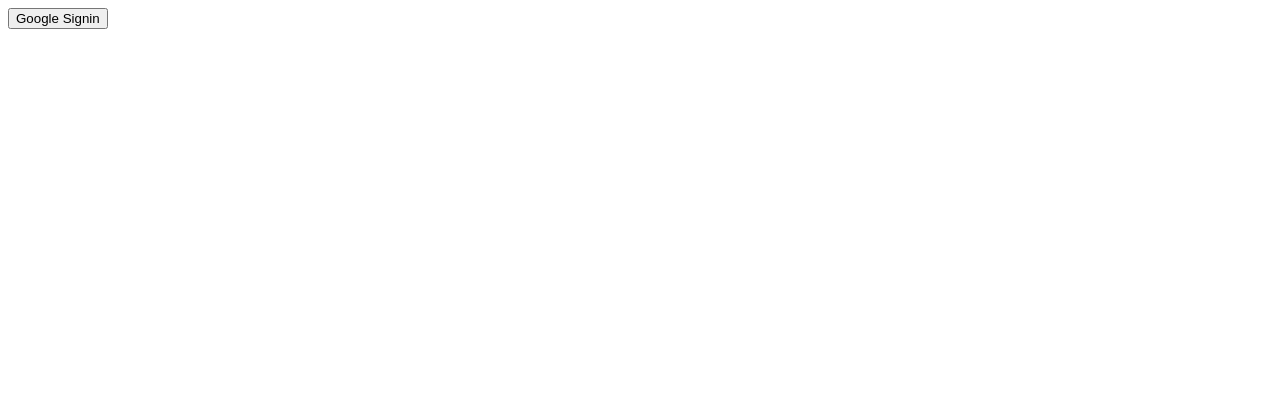
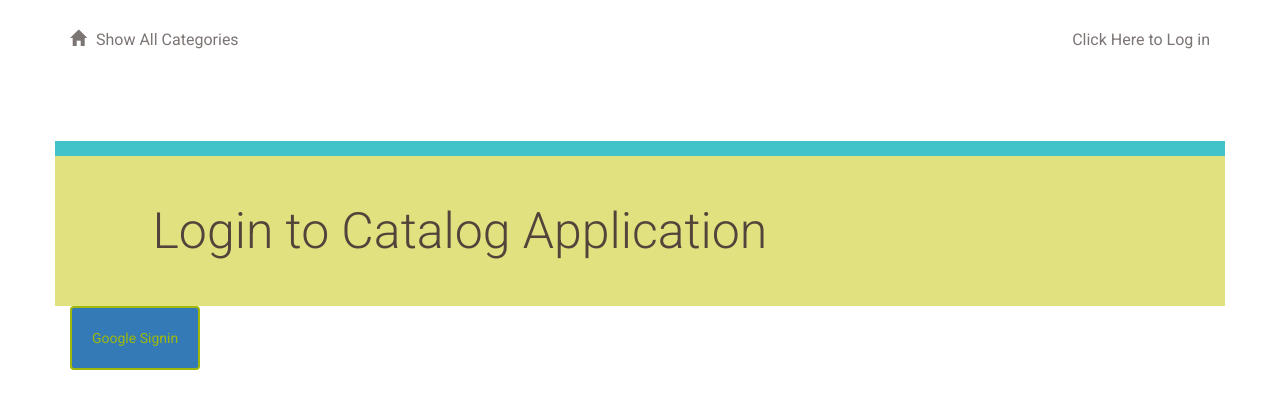
Before and after one commit to treadwell/categories, a Flask app: page /login in a window 1280 px wide. Shown: the top 409 px of the page. Run offline with Flask 2, Linux system fonts and the light colour scheme; parts of the project's set-up code (start-up, migrations or seed data) failed here and were passed over; some libraries are stand-ins or nearby versions.

Commit message:
UI: Format login page

```diff
--- a/application.py
+++ b/application.py
@@ -177,7 +177,7 @@ def deleteCategory(category_id):
     	Category).filter_by(id=category_id).one()
     if 'username' not in login_session:
         return redirect('/login')
-    if restaurantToDelete.user_id != login_session['user_id']:
+    if categoryToDelete.user_id != login_session['user_id']:
         return "<script>function myFunction() {alert('You are not authorized to delete this category. Please create your own category in order to delete.');}</script><body onload='myFunction()'>"
     if request.method == 'POST':
         session.delete(categoryToDelete)
@@ -228,7 +228,7 @@ def editItem(category_id, item_id):
         return redirect('/login')
     editedItem = session.query(Item).filter_by(id=item_id).one()
     category = session.query(Category).filter_by(id=category_id).one()
-    if login_session['user_id'] != categor.user_id:
+    if login_session['user_id'] != category.user_id:
         return """<script>function myFunction() {alert('You
         are not authorized to edit items in this category.
         Please create your own category in order to edit items.');}</script><body onload='myFunction()'>"""
--- a/templates/login.html
+++ b/templates/login.html
@@ -1,4 +1,10 @@
-<head>
+<!DOCTYPE html>
+<html lang="en">
+	<head>
+		<link href='http://fonts.googleapis.com/css?family=Roboto:400,300,700' rel='stylesheet' type='text/css'>
+		<link rel="stylesheet" href="//netdna.bootstrapcdn.com/bootstrap/3.1.1/css/bootstrap.min.css">
+		<link rel=stylesheet type=text/css href="{{ url_for('static', filename='styles.css') }}">
+
 
   <!--LOAD PRE-REQUISITES FOR GOOGLE SIGN IN -->
 <script src="https://ajax.googleapis.com/ajax/libs/jquery/1.12.4/jquery.min.js"></script>
@@ -18,9 +24,37 @@
 
 </head>
 
+<body>
+<div class="container">
 
-<body>
+<div class="row top-menu">
+	<div class="col-md-6">
+		<a href="{{url_for('showCategories')}}">
+			<span class="glyphicon glyphicon-home" aria-hidden="true"></span>Show All Categories
+		</a>
+	</div>
+	<div class="col-md-6 text-right">
+          {% if 'username' not in session %}
+		<a href="{{url_for('showLogin')}}">Click Here to Log in</a>
+          {% else %}
+                <a href="{{url_for('disconnect')}}">Disconnect</a>
+          {% endif %}
+	</div>
+</div>
 
+	<div class="row top-menu">
+		<div class="col-md-10"></div>
+		<div class="col-md-2 text-right"></div>
+	</div>
+	<div class="row divider blue">
+		<div class="col-md-12"></div>
+	</div>
+	<div class="row banner main">
+		<div class="col-md-1"></div>
+		<div class="col-md-11 padding-none">
+			<h1>Login to Catalog Application</h1>
+		</div>
+	</div>
 
 <!-- GOOGLE PLUS SIGN IN-->
 
@@ -66,7 +100,7 @@
 
 <!--END GOOGLE PLUS SIGN IN -->
 
-
+</div>
 
   </body>
 
```
Also changed, not shown: catalog.db.
